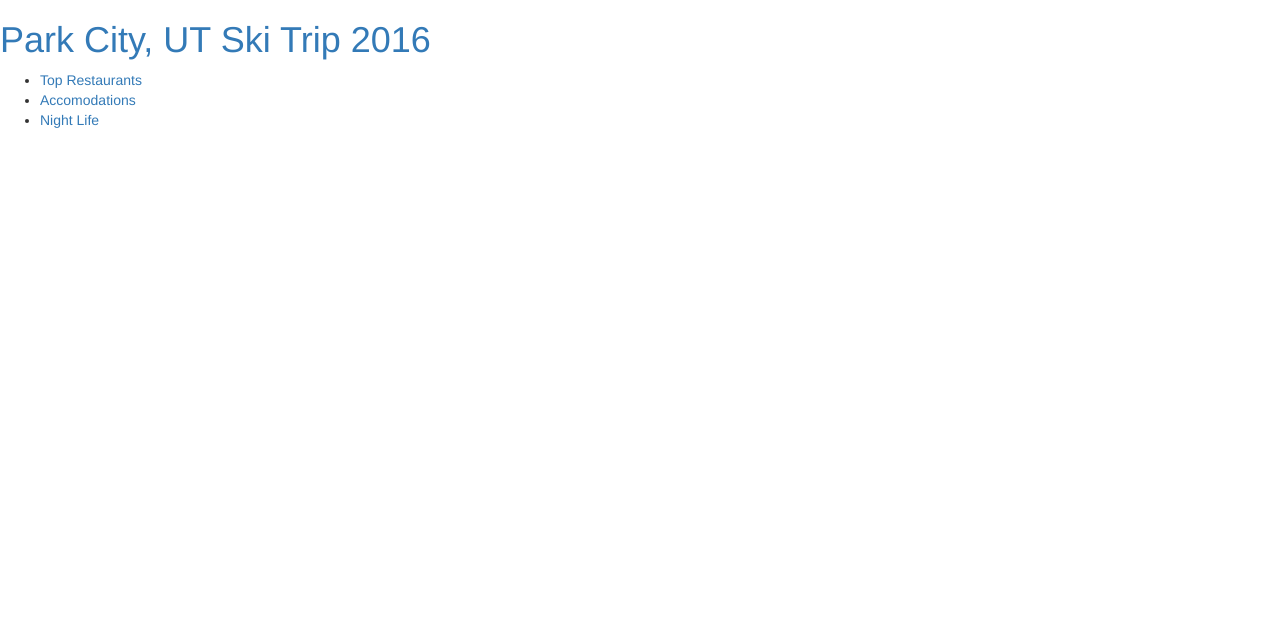
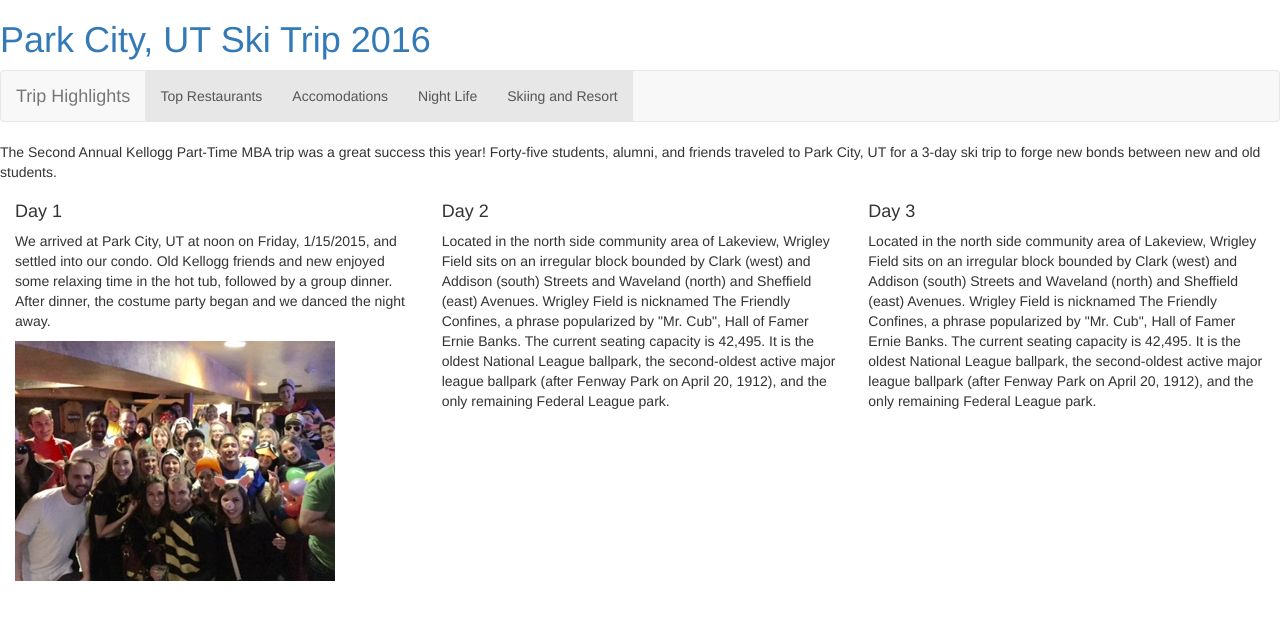
Before and after one commit to cas259/hw2, a plain HTML site: page index.html in a window 1280 px wide. Drawn offline with nearby package versions, Linux system fonts and the light colour scheme.

Commit message:
Imag files

```diff
--- a/index.html
+++ b/index.html
@@ -1,17 +1,67 @@
 <!DOCTYPE html>
 <html>
   <head>
-      <meta charset="utf-8">
+    <meta charset="utf-8">
+    <meta http-equiv="X-UA-Compatible" content="IE=edge">
+    <meta name="viewport" content="width=device-width, initial-scale=1">
         <title>Kellogg Park City, UT Ski Trip 2016</title>
         <link rel="stylesheet" href="https://maxcdn.bootstrapcdn.com/bootstrap/3.3.6/css/bootstrap.min.css">
-
+        <script src="http://code.jquery.com/jquery-2.1.4.js"></script>
+        <script src="http://maxcdn.bootstrapcdn.com/bootstrap/3.3.6/js/bootstrap.js"></script>
+      </head>
     <body>
       <!--Top Header Area-->
       <h1><a href="index.html">Park City, UT Ski Trip 2016</a></h1>
 
       <!-- Navigation Area -->
-      <nav>
-        <ul>
-          <li><a href="http://www.cntraveler.com/galleries/2015-01-14/10-places-to-eat-in-park-city-utah-squatters-high-west/1">Top Restaurants</a></li>
-          <li><a href="http://www.allseasonsresortlodging.com/park-city-lodging/shadow-ridge-resort-hotel-and-conference-center/">Accomodations</a></li>
-          <li><a href="http://www.backyardbite.com/2014/01/sundance-guide-where-to-drink-in-park-city/">Night Life</a></li>
+        <nav class="navbar navbar-default">
+          <div class="container-fluid">
+      <!-- Park City, UT Ski Trip 2016 and toggle get grouped for better mobile display -->
+          <div class="navbar-header">
+              <button type="button" class="navbar-toggle collapsed" data-toggle="collapse" data-target="#bs-example-navbar-collapse-1" aria-expanded="false">
+                <span class="sr-only">Toggle navigation</span>
+                <span class="icon-bar"></span>
+                <span class="icon-bar"></span>
+                <span class="icon-bar"></span>
+              </button>
+            <a class="navbar-brand" href="#">Trip Highlights</a>
+            </div>
+
+            <!-- Collect the nav links, forms, and other content for toggling -->
+            <div class="collapse navbar-collapse" id="bs-example-navbar-collapse-1">
+              <ul class="nav navbar-nav">
+                <li class="active"><a href="http://www.cntraveler.com/galleries/2015-01-14/10-places-to-eat-in-park-city-utah-squatters-high-west/1">Top Restaurants</a> <span class="sr-only">(current)</span></a></li>
+                <li class="active"><a href="http://www.allseasonsresortlodging.com/park-city-lodging/shadow-ridge-resort-hotel-and-conference-center/">Accomodations</a> <span class="sr-only">(current)</span></a></li>
+                <li class="active"><a href="http://www.backyardbite.com/2014/01/sundance-guide-where-to-drink-in-park-city/">Night Life</a> <span class="sr-only">(current)</span></a></li>
+                <li class="active"><a href="http://www.parkcitymountain.com/">Skiing and Resort</a> <span class="sr-only">(current)</span></a></li>
+              </ul>
+            </div><!-- /.navbar-collapse -->
+          </div><!-- /.container-fluid -->
+        </nav>
+        <!-- Main content -->
+        <div>
+            <body>
+              <p> The Second Annual Kellogg Part-Time MBA trip was a great success this year! Forty-five students, alumni, and friends traveled to Park City, UT for a 3-day ski trip to forge new bonds between new and old students.
+              <div class="container-fluid">
+              <div class="row">
+              <div class="col-md-4">
+                  <p> <h4>Day 1 </h4></p>
+                  <p>We arrived at Park City, UT at noon on Friday, 1/15/2015, and settled into our condo. Old Kellogg friends and new enjoyed some relaxing time in the hot tub, followed by a group dinner. After dinner, the costume party began and we danced the night away.</p>
+                  <img src="IMG_2300.JPG">
+                  </div>
+
+              <div class="col-md-4">
+                <p> <h4>Day 2 </h4></p>
+
+                  <p>Located in the north side community area of Lakeview, Wrigley Field sits on an irregular block bounded by Clark (west) and Addison (south) Streets and Waveland (north) and Sheffield (east) Avenues. Wrigley Field is nicknamed The Friendly Confines, a phrase popularized by "Mr. Cub", Hall of Famer Ernie Banks. The current seating capacity is 42,495. It is the oldest National League ballpark, the second-oldest active major league ballpark (after Fenway Park on April 20, 1912), and the only remaining Federal League park.</p>
+                  </div>
+
+              <div class="col-md-4">
+                <p> <h4>Day 3 </h4></p>
+
+                  <p>Located in the north side community area of Lakeview, Wrigley Field sits on an irregular block bounded by Clark (west) and Addison (south) Streets and Waveland (north) and Sheffield (east) Avenues. Wrigley Field is nicknamed The Friendly Confines, a phrase popularized by "Mr. Cub", Hall of Famer Ernie Banks. The current seating capacity is 42,495. It is the oldest National League ballpark, the second-oldest active major league ballpark (after Fenway Park on April 20, 1912), and the only remaining Federal League park.</p>
+                      </div>
+            </body>
+
+
+    </html>
```
Also changed, not shown: IMG_2280.JPG (added), IMG_2282.JPG (added), IMG_2289.JPG (added), IMG_2297.JPG (added), IMG_2299.JPG (added), IMG_2300.JPG (added), IMG_2301.JPG (added).
